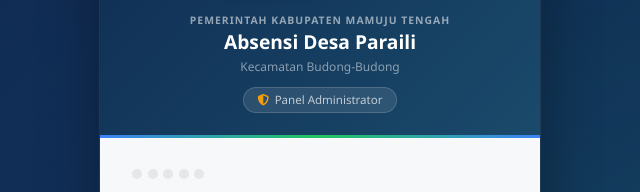
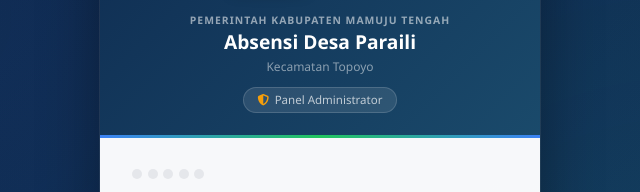
Before and after one commit to hajrawatitobadak-rgb/absensi-paraili, a website: page views/login.html in a window 1280 px wide. Shown: the part 142-334 px from the top of the page, 320-960 px from the left. Drawn offline with Linux system fonts and the light colour scheme; no server answers.

Commit message:
Update login.html

```diff
--- a/views/login.html
+++ b/views/login.html
@@ -269,7 +269,7 @@
       </div>
       <p class="header-gov">Pemerintah Kabupaten Mamuju Tengah</p>
       <h1 class="header-title">Absensi Desa Paraili</h1>
-      <p class="header-sub">Kecamatan Budong-Budong</p>
+      <p class="header-sub">Kecamatan Topoyo</p>
       <div class="header-badge">
         <i class="fas fa-shield-alt"></i>
         Panel Administrator
```
